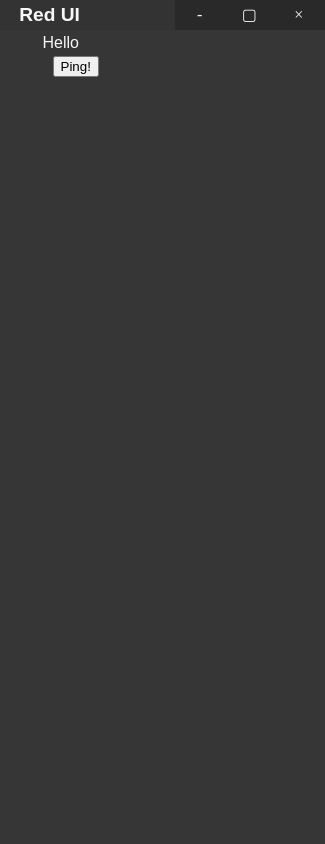
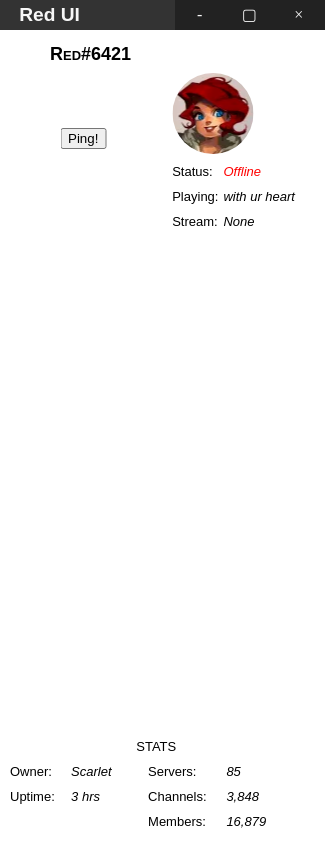
Before and after one commit to ScarletRav3n/Red-UI, an Electron app: page src/index.html in a window 325 px wide. Drawn offline with nearby package versions, Linux system fonts and the light colour scheme; no server answers.

Commit message:
twice the html

```diff
--- a/package.json
+++ b/package.json
@@ -11,5 +11,5 @@
     "electron": "^1.6.2",
     "jquery": "^3.2.1"
   },
-  "Theme": "dark"
+  "Theme": ""
 }
--- a/src/css/bootstrapper.css
+++ b/src/css/bootstrapper.css
@@ -8,7 +8,7 @@
 
 .width-80{
     display: block;
-    width: 80%;
+    width: 100%;
 }
 
 .height-100{
--- /dev/null
+++ b/src/css/index.css
@@ -0,0 +1,36 @@
+#botname{
+    font-size: large;
+    font-weight: bold;
+    font-variant: small-caps;
+    display: block;
+    margin: 10px 20px 10px 40px;
+}
+#profile{
+    float: right;
+    margin: 0 20px 10px 0;
+}
+#profile img{
+    border-radius: 50px;
+}
+#misc{
+    float: left;
+    margin: 50px 10px 10px 40px;
+}
+#stats{
+    position: absolute;
+    bottom: 0;
+    width: 90%;
+    margin: 0 0 20px 0;
+}
+table, th, td {
+    text-align: left;
+    font-size: small;
+}
+caption{
+    padding: 0;
+    text-align: center;
+}
+td{
+    font-style: italic;
+    padding: 10px 20px 0 5px;
+}
--- a/src/css/menu.css
+++ b/src/css/menu.css
@@ -1,5 +1,5 @@
 #container{
-    user-select: none;
+    -webkit-user-select: none;
     width: 100%;
     height: 100%;
     display: block;
@@ -23,6 +23,7 @@
     color: #f7f7f7;
     font-size: 1.2em;
     font-weight: bold;
+    font-family: Arial;
     float: left;
     padding: 0 0 0 1em;
 }
--- a/src/index.html
+++ b/src/index.html
@@ -1,12 +1,57 @@
 <script>
 	const template = require('./template.js');
 	var title = "Red UI";
-	var head = '<link href="css/bootstrapper.css" rel="stylesheet">';
+	var head = '<link href="css/bootstrapper.css" rel="stylesheet">' +
+		'<link href="css/index.css" rel="stylesheet">';
 	var body = `
         <div class="center width-80 height-100 arial">
-            <h1>Hello</h1>
-            <button type="button" id="button" onclick="notif('Hey Listen', 'Ah nevermind.')">Ping!</button>
+			<div id="botname">
+			<h1>Red#6421</h1>
+			</div>
+			<div id="profile">
+			<img src="../resources/profile.png">
+			<table>
+				<tr>
+					<th>Status:</th>
+					<td style="color:red">Offline</td>
+				</tr>
+				<tr>
+					<th>Playing:</th>
+					<td>with ur heart</td>
+				</tr>
+				<tr>
+					<th>Stream:</th>
+					<td>None</td>
+				</tr>
+			</table>
+			</div>
+			<div id="misc">
+			<button type="button" id="button" onclick="notif('Hey Listen', 'Ah nevermind.')">Ping!</button>
+			</div>
+			<div id="stats">
+				<table style="width:100%">
+					<caption>STATS</caption>
+					<tr>
+						<th>Owner:</th>
+						<td>Scarlet</td>
+						<th>Servers:</th>
+						<td>85</td>
+					</tr>
+					<tr>
+						<th>Uptime:</th>
+						<td>3 hrs</td>
+						<th>Channels:</th>
+						<td>3,848</td>
 
+					</tr>
+					<tr>
+						<th></th>
+						<td></td>
+						<th>Members:</th>
+						<td>16,879</td>
+					</tr>
+				</table>
+			</div>
         </div>
     `;
 	template.createPage(title,head,body);
```
Also changed, not shown: app.js (+8 -7 lines), resources/profile.png (added).
